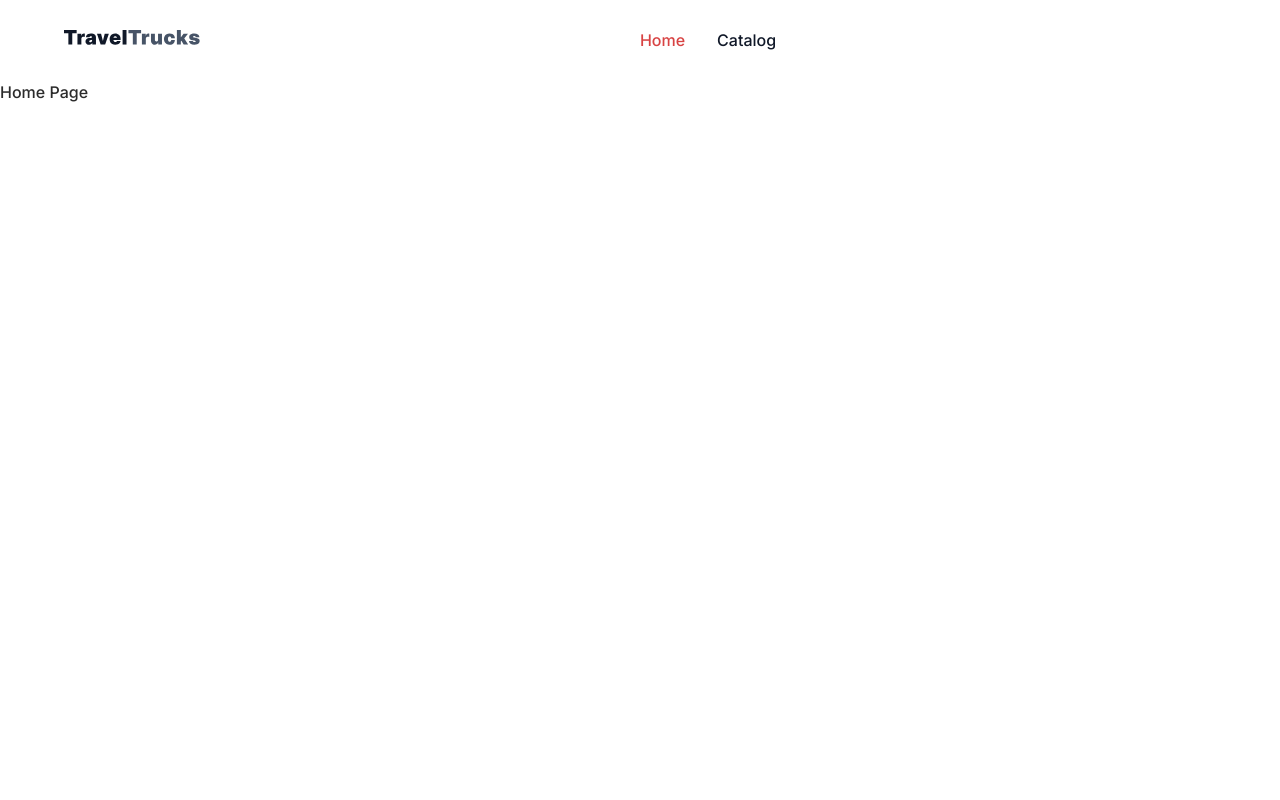
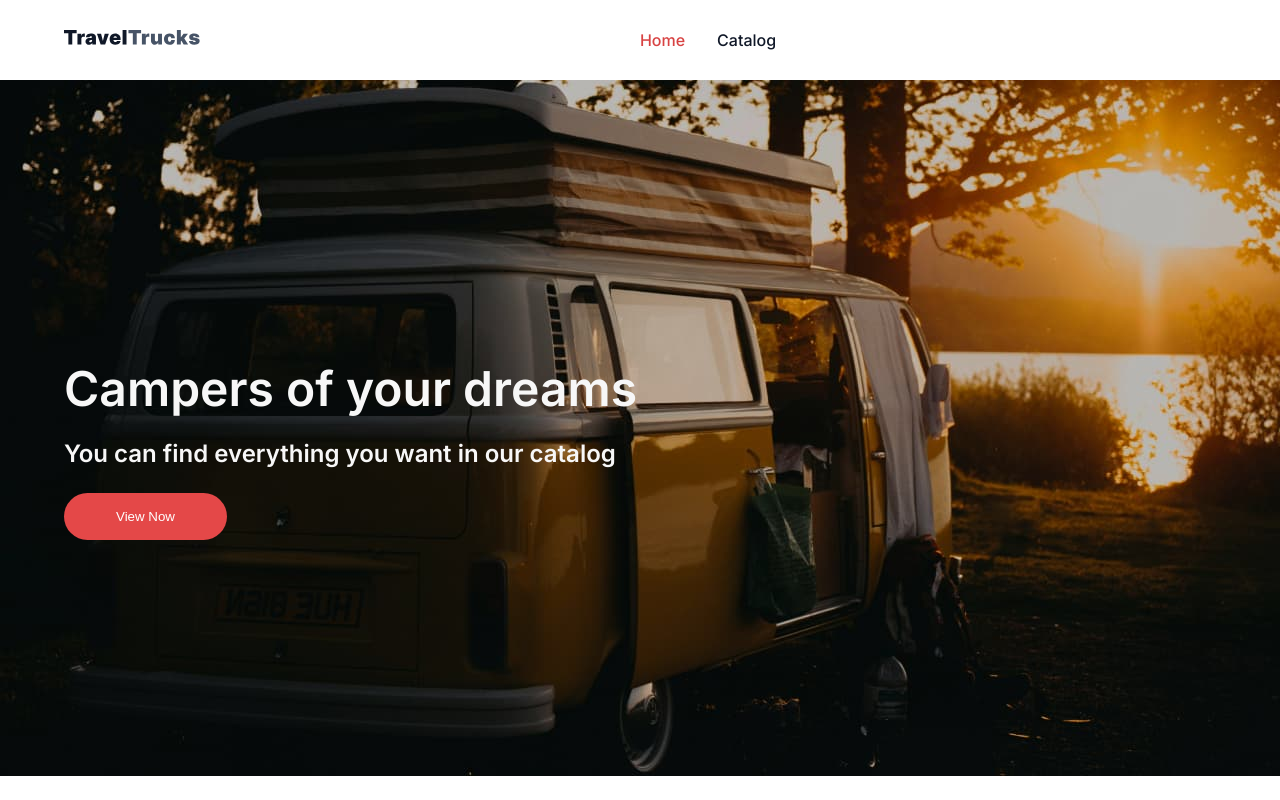
Before and after one commit to Alina-Zhulina/TravelTrucks1.0, a React (Vite) app: page / in a window 1280 px wide. Built offline with nearby package versions, Linux system fonts and the light colour scheme.

Commit message:
add home Page

```diff
--- a/src/NavLink/NavLink.module.css
+++ b/src/NavLink/NavLink.module.css
@@ -1,5 +1,8 @@
 .link {
   color: #101828;
+  transition-property: color;
+  transition-duration: 3s;
+  transition-timing-function: cubic-bezier(0.25, 0.8, 0.25, 1);
 }
 
 .active {
--- /dev/null
+++ b/src/components/Button/Button.jsx
@@ -0,0 +1,11 @@
+import css from "./Button.module.css";
+
+const Button = ({ onClick, children, className, type = "button" }) => {
+  return (
+    <button onClick={onClick} className={`${css.btn} ${className}`} type={type}>
+      {children}
+    </button>
+  );
+};
+
+export default Button;
--- /dev/null
+++ b/src/components/Button/Button.module.css
@@ -0,0 +1,15 @@
+.btn {
+  border-radius: 200px;
+  padding: 16px 40px;
+  min-width: 166px;
+  background-color: #e44848;
+  color: #fff;
+  border: none;
+  cursor: pointer;
+  transition: background-color 0.3s;
+}
+
+.btn:focus,
+.btn:hover {
+  background-color: #d84343;
+}
--- a/src/pages/HomePage/HomePage.jsx
+++ b/src/pages/HomePage/HomePage.jsx
@@ -1,4 +1,27 @@
+import { useNavigate } from "react-router-dom";
+import Button from "../../components/Button/Button";
+import css from "./HomePage.module.css";
+
 const HomePage = () => {
-  return <div>Home Page</div>;
+  const navigate = useNavigate();
+  const goToCatalog = () => {
+    navigate("/catalog");
+  };
+
+  return (
+    <div className={css.pageHome}>
+      <div>
+        <h1 className={css.titleHomePage}>Campers of your dreams</h1>
+        <p className={css.descriptionHomePage}>
+          You can find everything you want in our catalog
+        </p>
+      </div>
+
+      <Button onClick={goToCatalog} className={css.btnViewNow}>
+        View Now
+      </Button>
+    </div>
+  );
 };
+
 export default HomePage;
--- a/src/pages/HomePage/HomePage.module.css
+++ b/src/pages/HomePage/HomePage.module.css
@@ -0,0 +1,22 @@
+.pageHome {
+  font-weight: 600;
+  color: #f7f7f7;
+  padding: 260px 64px;
+  background-image: image-set(
+    url(../../img/1x-PictureHomePage.jpg) 1x,
+    url(../../img/2x-PictureHomePage.jpg) 2x
+  );
+  background-repeat: no-repeat;
+}
+.titleHomePage {
+  font-size: 48px;
+  line-height: 0.7;
+}
+.descriptionHomePage {
+  font-size: 24px;
+  line-height: 1.3;
+}
+.btnViewNow {
+  min-width: 163px;
+  padding: 16px 48px;
+}
```
Also changed, not shown: src/img/1x-PictureHomePage.jpg (added), src/img/2x-PictureHomePage.jpg (added).
